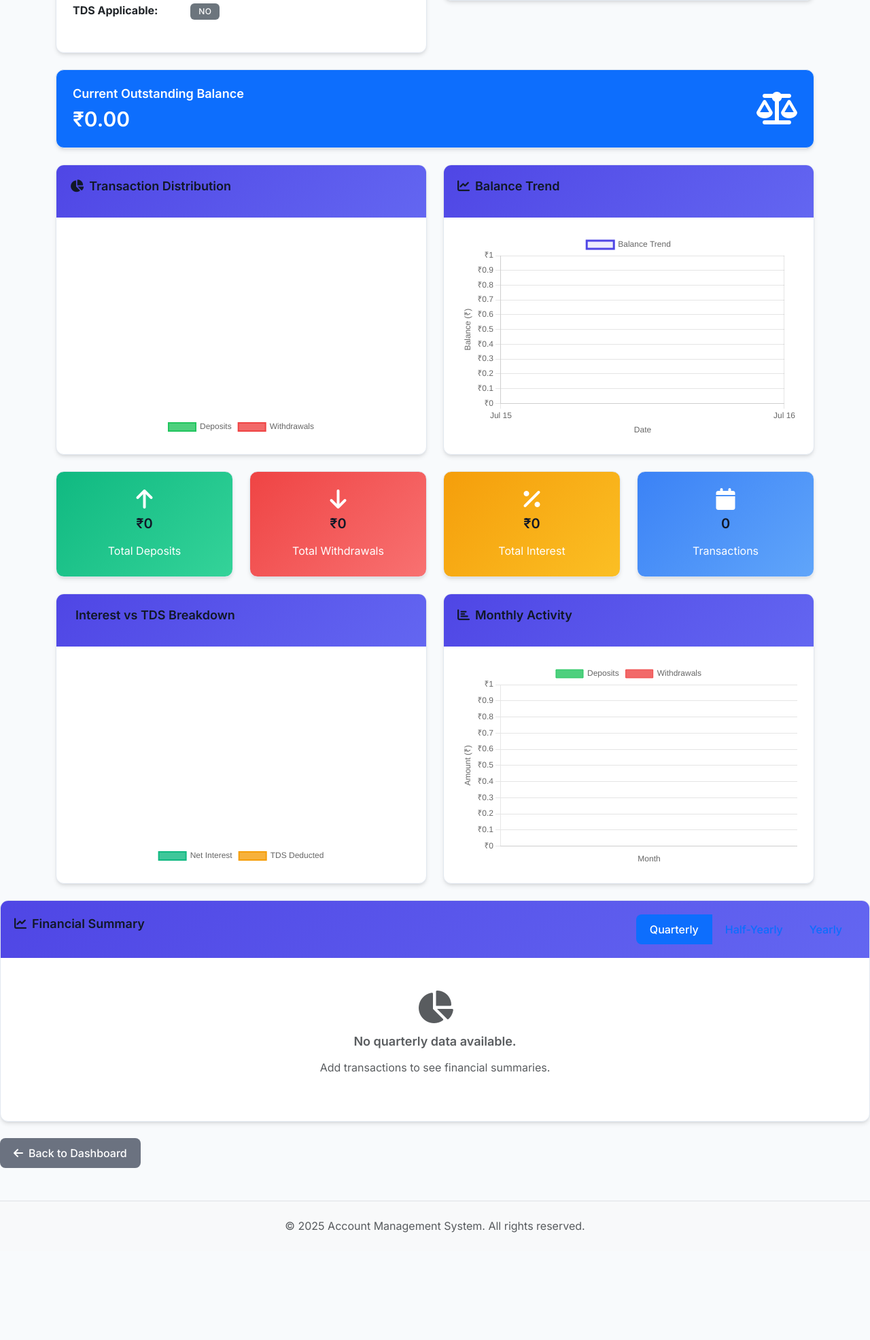
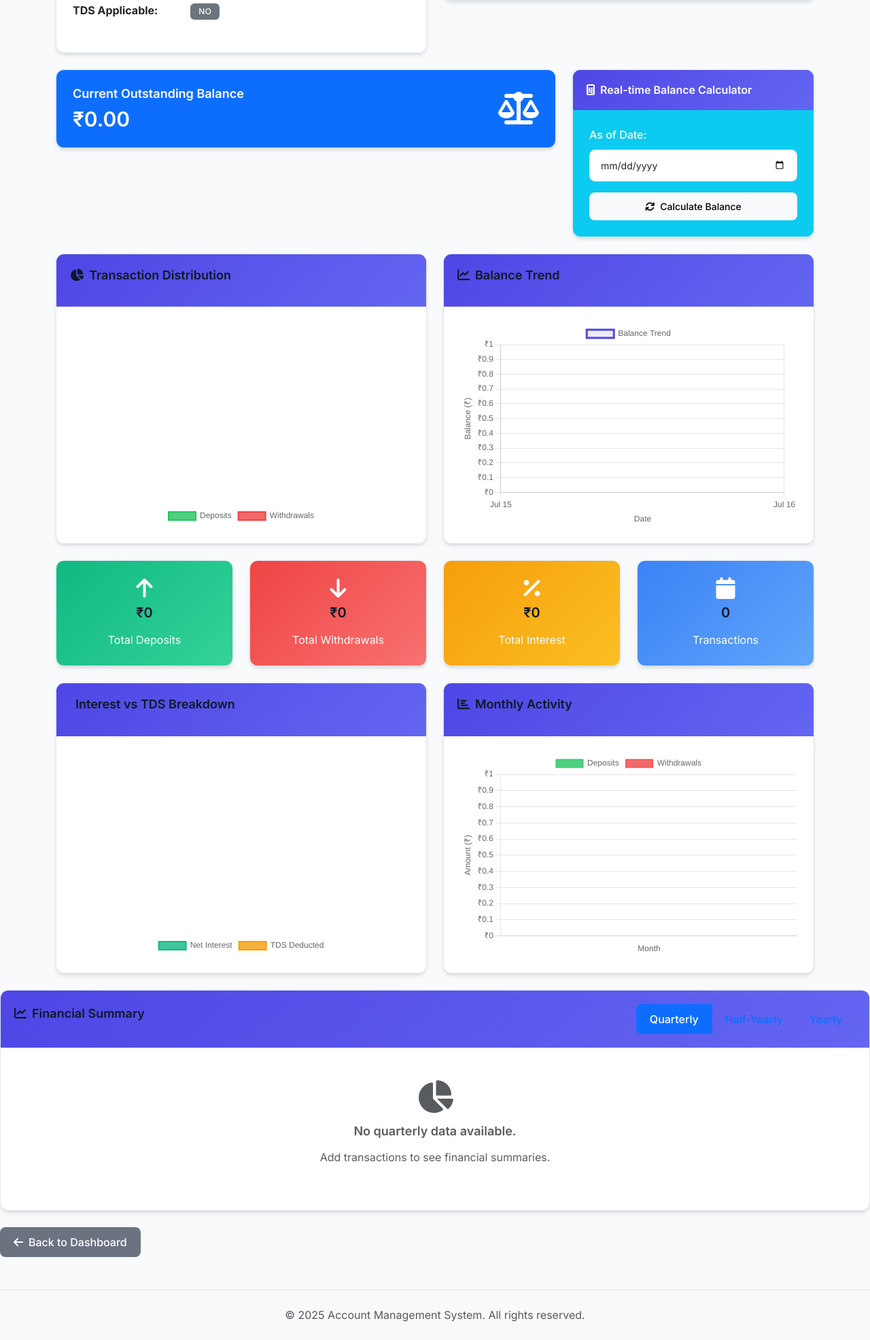
Before and after one commit to Ashmit12092000/icl, a Flask app: template templates/customer_profile.html in a window 1280 px wide. Shown: the part 418-2389 px from the top of the page at 68% size. Before the commit the page ends 2231 px from the top, so only its background shows below. Run offline with Flask 3, Linux system fonts and the light colour scheme; the template is opened without the code that fills it, so the values that code supplies are empty; some libraries are stand-ins or nearby versions.

Commit message:
Update customer_profile.html

```diff
--- a/templates/customer_profile.html
+++ b/templates/customer_profile.html
@@ -106,7 +106,7 @@
 
     <!-- Current Balance Card -->
     <div class="row mb-4">
-        <div class="col-12">
+        <div class="col-md-8">
             <div class="card bg-primary text-white">
                 <div class="card-body">
                     <div class="d-flex justify-content-between align-items-center">
@@ -116,6 +116,42 @@
                         </div>
                         <div>
                             <i class="fas fa-balance-scale fa-3x"></i>
+                        </div>
+                    </div>
+                </div>
+            </div>
+        </div>
+
+        <!-- Real-time Balance Calculator -->
+        <div class="col-md-4">
+            <div class="card bg-info text-white">
+                <div class="card-header">
+                    <h6 class="mb-0"><i class="fas fa-calculator me-2"></i>Real-time Balance Calculator</h6>
+                </div>
+                <div class="card-body">
+                    <form id="realtimeBalanceForm">
+                        <div class="mb-3">
+                            <label for="as_of_date" class="form-label text-white">As of Date:</label>
+                            <input type="date" class="form-control" id="as_of_date" name="as_of_date"
+                                   value="{{ date.today().strftime('%Y-%m-%d') }}" required>
+                        </div>
+                        <button type="submit" class="btn btn-light btn-sm w-100">
+                            <i class="fas fa-sync me-2"></i>Calculate Balance
+                        </button>
+                    </form>
+
+                    <!-- Results Display -->
+                    <div id="realtimeResults" class="mt-3" style="display: none;">
+                        <hr class="border-light">
+                        <div class="text-center">
+                            <h6 class="text-white">Balance as of <span id="resultDate"></span></h6>
+                            <h4 class="text-white mb-2" id="resultBalance">₹0.00</h4>
+                            <small class="text-light">
+                                Principal: <span id="resultPrincipal">₹0.00</span><br>
+                                Recorded Interest: <span id="resultRecordedInterest">₹0.00</span><br>
+                                Accrued Interest: <span id="resultAccruedInterest">₹0.00</span><br>
+                                <span id="additionalInfo"></span>
+                            </small>
                         </div>
                     </div>
                 </div>
@@ -696,6 +732,61 @@ $(document).ready(function() {
             'animation-delay': (index * 0.1) + 's'
         });
     });
+
+    // Real-time balance calculation
+    $('#realtimeBalanceForm').on('submit', function(e) {
+        e.preventDefault();
+
+        const asOfDate = $('#as_of_date').val();
+        if (!asOfDate) {
+            alert('Please select a date');
+            return;
+        }
+
+        // Show loading state
+        const submitBtn = $(this).find('button[type="submit"]');
+        const originalText = submitBtn.html();
+        submitBtn.html('<i class="fas fa-spinner fa-spin me-2"></i>Calculating...').prop('disabled', true);
+
+        $.ajax({
+            url: '/calculate_realtime_balance/{{ customer.id }}',
+            method: 'POST',
+            data: {
+                as_of_date: asOfDate
+            },
+            success: function(response) {
+                if (response.success) {
+                    // Update results
+                    $('#resultDate').text(response.as_of_date);
+                    $('#resultBalance').text('₹' + parseFloat(response.balance).toLocaleString('en-IN', {maximumFractionDigits: 2}));
+                    $('#resultPrincipal').text('₹' + parseFloat(response.principal).toLocaleString('en-IN', {maximumFractionDigits: 2}));
+                    $('#resultRecordedInterest').text('₹' + parseFloat(response.recorded_interest).toLocaleString('en-IN', {maximumFractionDigits: 2}));
+                    $('#resultAccruedInterest').text('₹' + parseFloat(response.accrued_interest).toLocaleString('en-IN', {maximumFractionDigits: 2}));
+
+                    // Additional info
+                    let additionalInfo = '';
+                    if (response.days_calculated > 0) {
+                        additionalInfo = `(${response.days_calculated} days @ ${response.interest_type} interest)`;
+                    } else {
+                        additionalInfo = '(No additional interest calculated)';
+                    }
+                    $('#additionalInfo').text(additionalInfo);
+
+                    // Show results
+                    $('#realtimeResults').slideDown();
+                } else {
+                    alert('Error: ' + response.error);
+                }
+            },
+            error: function(xhr, status, error) {
+                alert('Error calculating balance: ' + error);
+            },
+            complete: function() {
+                // Reset button
+                submitBtn.html(originalText).prop('disabled', false);
+            }
+        });
+    });
 });
 </script>
 
```
